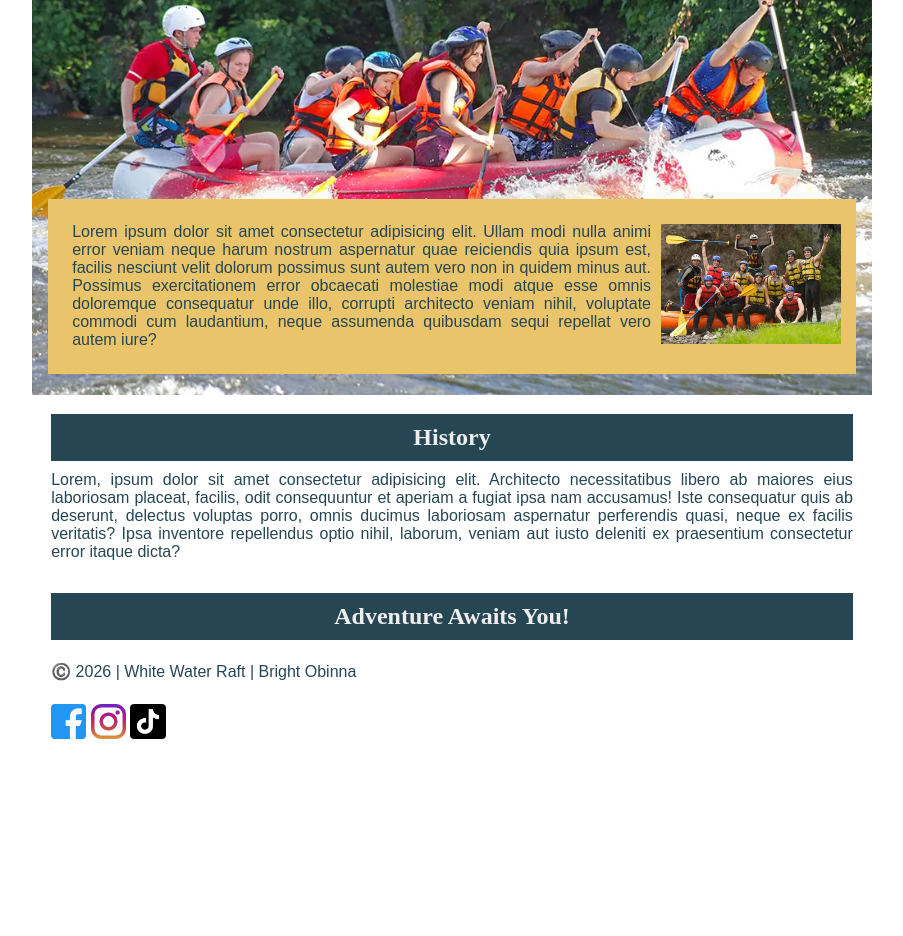
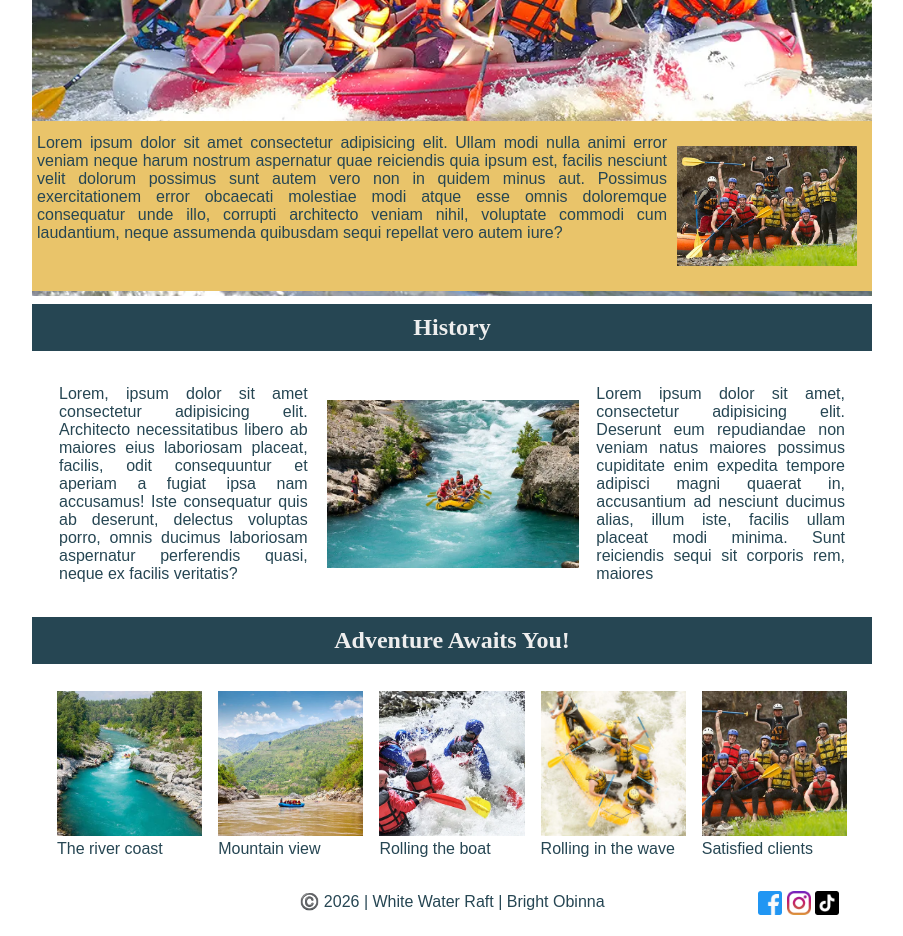
Before and after one commit to Brightoon/wdd130, a plain HTML site: page wwr/about.html in a window 1280 px wide. Shown: the part 400-1336 px from the top of the page, without its empty margins (188-1091 px from the left). Before the commit the page ends 1162 px from the top, so only its background shows below. Drawn offline with Linux system fonts and the light colour scheme.

Commit message:
Updated about.html page and raft.css

```diff
--- a/wwr/about.html
+++ b/wwr/about.html
@@ -37,13 +37,47 @@
             </article>
         </div>
 
-        <section>
-            <h2>History</h2>
-            <p>Lorem, ipsum dolor sit amet consectetur adipisicing elit. Architecto necessitatibus libero ab maiores eius laboriosam placeat, facilis, odit consequuntur et aperiam a fugiat ipsa nam accusamus! Iste consequatur quis ab deserunt, delectus voluptas porro, omnis ducimus laboriosam aspernatur perferendis quasi, neque ex facilis veritatis? Ipsa inventore repellendus optio nihil, laborum, veniam aut iusto deleniti ex praesentium consectetur error itaque dicta?</p>
+        <section class="history">
+            <h2 class="history-1">History</h2>
+            <div class="history-2">
+                <p>Lorem, ipsum dolor sit amet consectetur adipisicing elit. Architecto necessitatibus libero ab maiores eius laboriosam placeat, facilis, odit consequuntur et aperiam a fugiat ipsa nam accusamus! Iste consequatur quis ab deserunt, delectus voluptas porro, omnis ducimus laboriosam aspernatur perferendis quasi, neque ex facilis veritatis?</p>
+
+                <img src="images/history.webp" alt="History of WhiteWater Rafting Company">
+
+                <p>
+                    Lorem ipsum dolor sit amet, consectetur adipisicing elit. Deserunt eum repudiandae non veniam natus maiores possimus cupiditate enim expedita tempore adipisci magni quaerat in, accusantium ad nesciunt ducimus alias, illum iste, facilis ullam placeat modi minima. Sunt reiciendis sequi sit corporis rem, maiores
+                </p>
+            </div>
         </section>
 
-        <section>
-            <h2>Adventure Awaits You!</h2>
+        <section class="adventure">
+            <h2 class="adventure-1">Adventure Awaits You!</h2>
+            <div class="adventure-2">
+                <figure>
+                    <img src="images/adventure/river.jpg" alt="">
+                    <figcaption>The river coast</figcaption>
+                </figure>
+
+                <figure>
+                    <img src="images/adventure/mountain.webp" alt="">
+                    <figcaption>Mountain view</figcaption>
+                </figure>
+
+                <figure>
+                    <img src="images/adventure/rolling.webp" alt="">
+                    <figcaption>Rolling the boat </figcaption>
+                </figure>
+
+                <figure>
+                    <img src="images/adventure/surfing.jpg" alt="">
+                    <figcaption>Rolling in the wave</figcaption>
+                </figure>
+
+                <figure>
+                    <img src="images/adventure/clients.jpg" alt="Happy Clients">
+                    <figcaption>Satisfied clients</figcaption>
+                </figure>
+            </div>
 
         </section>
     </main>
--- a/wwr/styles/rafting.css
+++ b/wwr/styles/rafting.css
@@ -18,6 +18,26 @@ body {
     color: var(--accent1-color);
 }
 
+header {
+    display: grid;
+    grid-template-columns: 120px 1fr;
+    align-items: center;
+    padding-bottom: 1rem;
+}
+
+header nav {
+    display: flex;
+    align-items: flex-end;
+    justify-content: flex-end;
+    gap: 2rem;
+}
+
+a {
+    text-decoration: none;
+    font-size: large;
+    font-weight: 600;
+}
+
 header,
 main,
 footer {
@@ -35,8 +55,7 @@ nav,
 p,
 section,
 article {
-    margin: 1rem;
-    padding: 0.2rem;
+    margin-top: 0.5rem;
 }
 
 nav a {
@@ -99,12 +118,77 @@ section p {
     text-align: justify;
 }
 
+.history-2 {
+    display: grid;
+    grid-template-columns: repeat(3, 1fr);
+    gap: 1rem;
+    align-items: center;
+    padding: 25px;
+}
+
+.history-1 {
+    display: grid;
+    grid-column: 1/4;
+    margin-bottom: 0.5rem;
+}
+
+.history img {
+    width: 100%;
+    /* align-self: center; */
+    margin: 1px;
+}
+
+.history p {
+    margin-inline: 1px;
+    padding: 1px;
+}
+
+.adventure-1 {
+    display: grid;
+    grid-column: 1/6;
+    margin-bottom: 0.1rem;
+    /* padding: 5px; */
+}
+
+.adventure-2 {
+    display: grid;
+    grid-template-columns: repeat(5, 1fr);
+    gap: 1rem;
+    align-items: center;
+    padding: 25px;
+}
+
+.adventure img {
+    width: 100%;
+    aspect-ratio: 1/1;
+    object-fit: cover;
+}
+
 .socialmedia a {
     text-decoration: none;
     display: inline;
 }
 
 .socialmedia img {
-    width: 2.2rem;
+    width: 1.5rem;
     height: auto;
 }
+
+footer {
+    display: grid;
+    grid-template-columns: 1fr auto 1fr;
+    align-items: center;
+    padding: 0 0.5rem 1rem 0.5rem;
+}
+
+footer p {
+    grid-column: 2;
+    align-items: center;
+    margin: 0;
+}
+
+footer .socialmedia {
+    grid-column: 3;
+    justify-self: end;
+    margin-right: 25px;
+}
```
Also changed, not shown: wwr/images/adventure/clients.jpg (added), wwr/images/adventure/mountain.webp (added), wwr/images/adventure/river.jpg (added), wwr/images/adventure/rolling.webp (added), wwr/images/adventure/surfing.jpg (added), wwr/images/history.webp (added).
